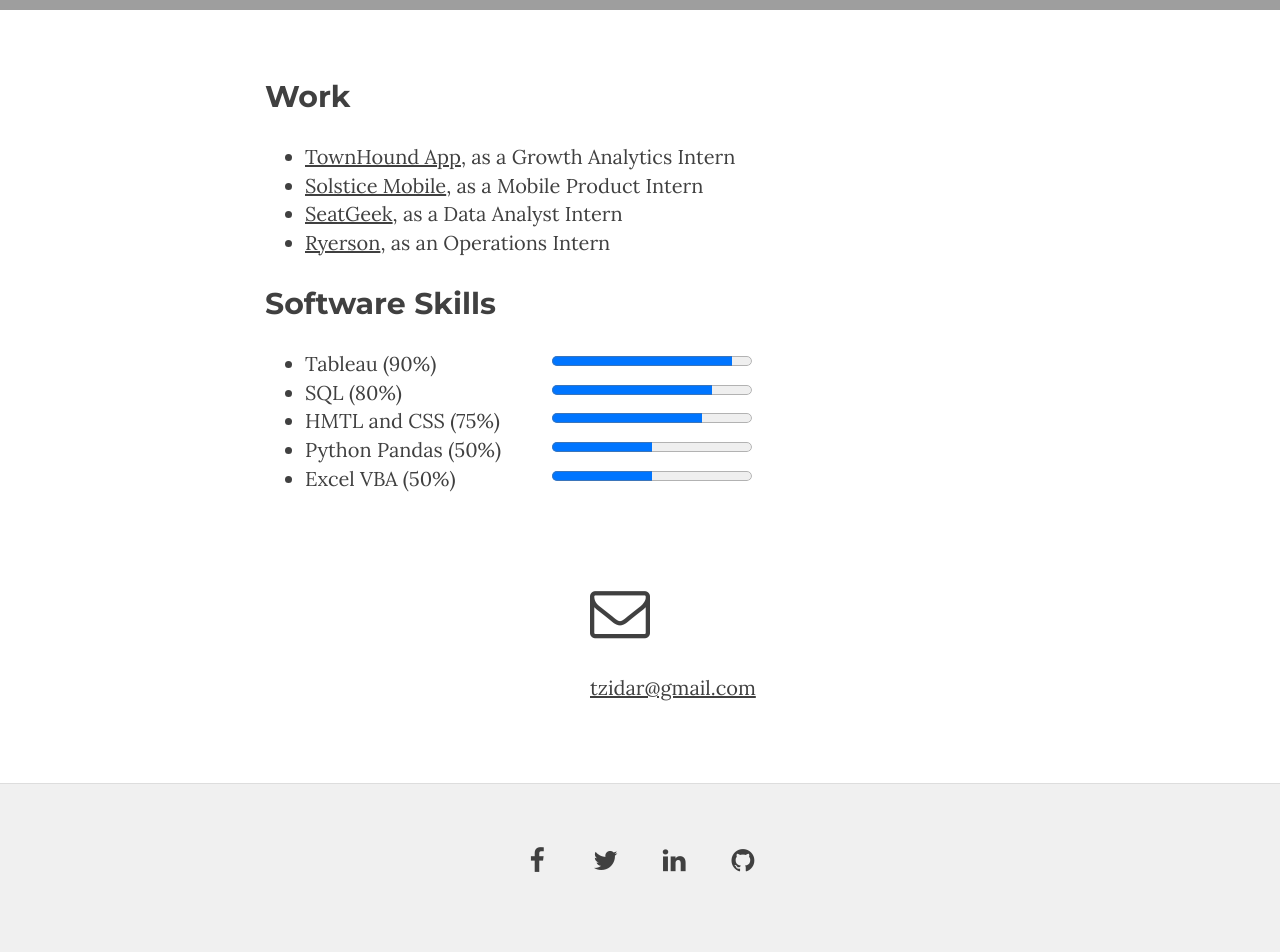
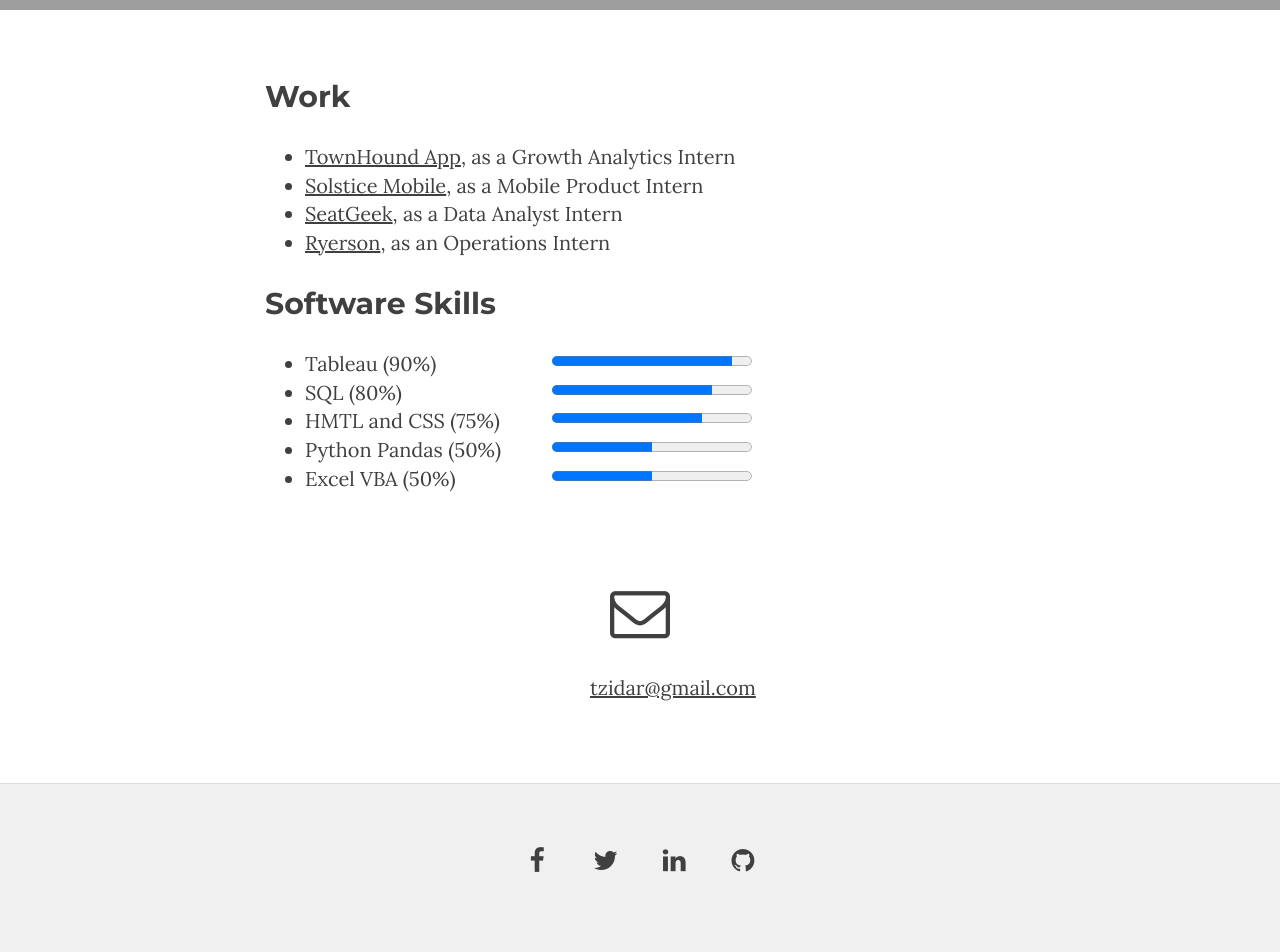
Before and after one commit to tzidar/tzidar.github.io, a Jekyll site: the page built from work.md, in a window 1280 px wide. Shown: the part 388-1340 px from the top of the page. Built offline with Jekyll 4.4.1, drawn with Linux system fonts in a browser that asks for light colours; nearby versions of some CDN libraries; Markdown is read by kramdown in place of the engine named in the settings; grey boxes are pictures that could not be loaded.

```diff
--- a/work.md
+++ b/work.md
@@ -73,7 +73,7 @@
 
 <br>
 <div class="row">
-	<div class="col col-xs-2 col-xs-offset-5">
+	<div class="col col-xs-2 col-xs-offset-5 text-center">
 		<i class="fa fa-envelope-o fa-3x"></i>
 		<p><a href="mailto:tzidar@gmail.com">tzidar@gmail.com</a></p>
 	</div>
```
